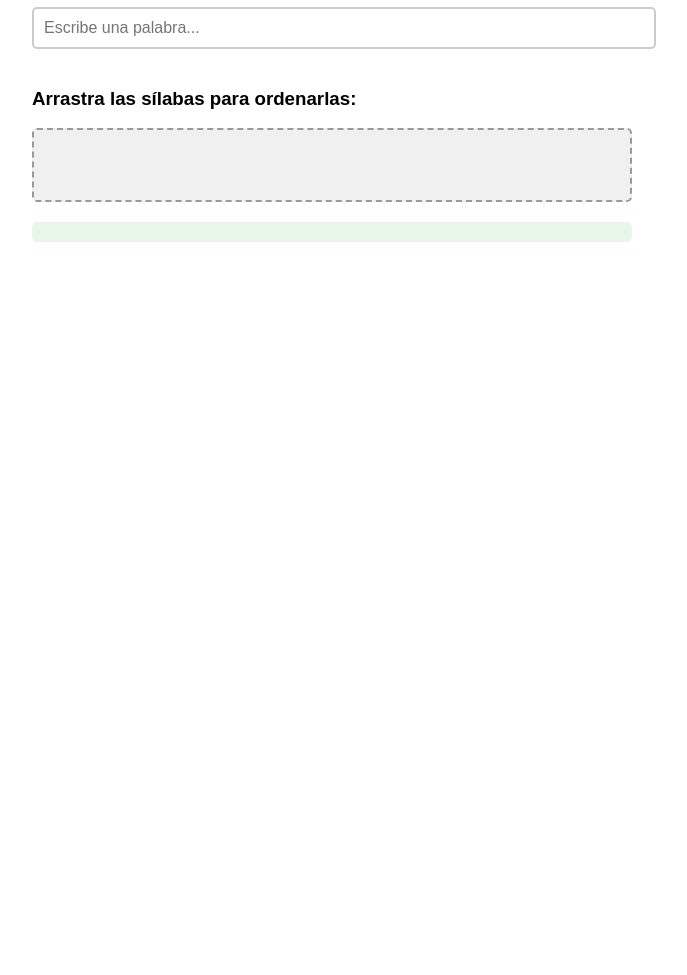
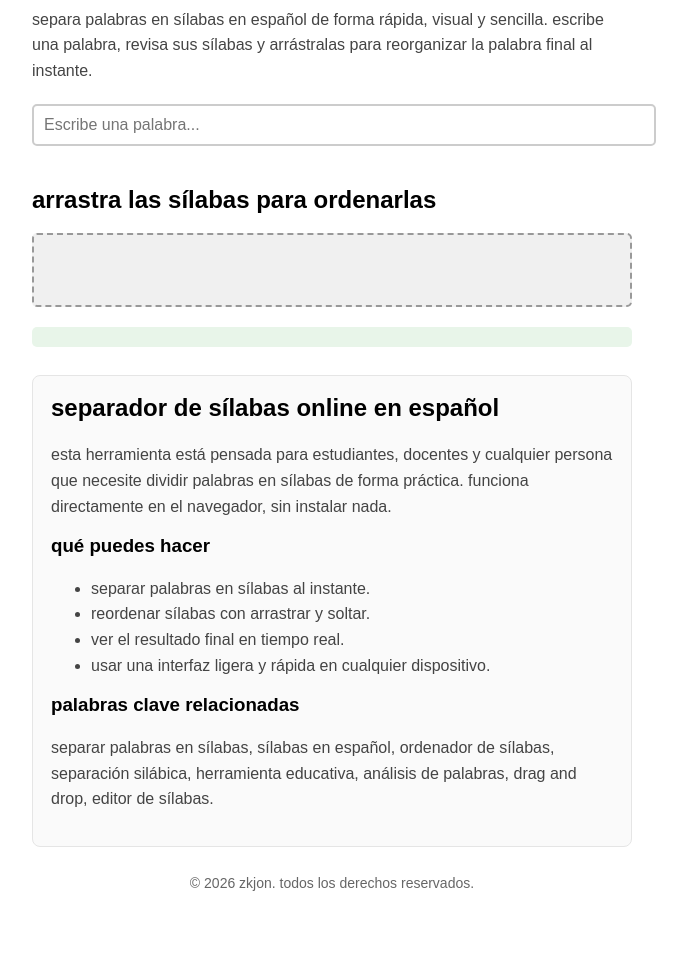
Before and after one commit to zkjon/anasilabo, a plain HTML site: page index.html in a window 1280 px wide. Shown: the part 143-1118 px from the top of the page, without its empty margins (308-995 px from the left). Before the commit the page ends 800 px from the top, so only its background shows below. Drawn offline with Linux system fonts and the light colour scheme.

Commit message:
feat: actualizar index.html con mejoras en SEO y contenido en español

```diff
--- a/index.html
+++ b/index.html
@@ -1,10 +1,44 @@
 <!DOCTYPE html>
-<html lang="en">
+<html lang="es">
 
 <head>
     <meta charset="UTF-8">
     <meta name="viewport" content="width=device-width, initial-scale=1.0">
-    <title>Separador de Sílabas</title>
+    <meta name="description"
+        content="Separador de sílabas en español online. Divide palabras en sílabas, reorganízalas con arrastrar y soltar, y obtén el resultado al instante.">
+    <meta name="keywords"
+        content="separador de sílabas, anasílabo, separar palabras en sílabas, sílabas en español, ordenador de sílabas, dividir palabras, drag and drop, herramienta educativa, análisis silábico">
+    <meta name="author" content="Separador de Sílabas">
+    <meta name="robots" content="index, follow, max-image-preview:large, max-snippet:-1, max-video-preview:-1">
+    <meta name="theme-color" content="#4CAF50">
+    <meta name="color-scheme" content="light">
+    <meta property="og:type" content="website">
+    <meta property="og:locale" content="es_ES">
+    <meta property="og:title" content="Separador de Sílabas | Ordenador de sílabas en español">
+    <meta property="og:description"
+        content="Divide palabras en sílabas, arrástralas para ordenarlas y visualiza el resultado al instante con esta herramienta educativa en español.">
+    <meta property="og:site_name" content="Separador de Sílabas">
+    <meta name="twitter:card" content="summary_large_image">
+    <meta name="twitter:title" content="Separador de Sílabas | Ordenador de sílabas en español">
+    <meta name="twitter:description"
+        content="Herramienta en español para separar palabras en sílabas y reorganizarlas de forma visual.">
+    <title>Separador de Sílabas | Ordenador de sílabas en español</title>
+    <script type="application/ld+json">
+        {
+            "@context": "https://schema.org",
+            "@type": "WebApplication",
+            "name": "Separador de Sílabas",
+            "description": "Herramienta online en español para separar palabras en sílabas y reorganizarlas visualmente.",
+            "applicationCategory": "EducationalApplication",
+            "operatingSystem": "Web",
+            "inLanguage": "es",
+            "offers": {
+                "@type": "Offer",
+                "price": "0",
+                "priceCurrency": "USD"
+            }
+        }
+    </script>
     <style>
         body {
             font-family: Arial, sans-serif;
@@ -65,17 +99,70 @@
             background-color: #e8f5e9;
             border-radius: 5px;
         }
+
+        .descripcion-seo {
+            font-size: 16px;
+            line-height: 1.6;
+            color: #444;
+            margin-bottom: 20px;
+        }
+
+        .seo-extra {
+            margin-top: 28px;
+            padding: 18px;
+            background: #fafafa;
+            border: 1px solid #e5e5e5;
+            border-radius: 8px;
+        }
+
+        .seo-extra h2,
+        .seo-extra h3 {
+            margin-top: 0;
+        }
+
+        .seo-extra p,
+        .seo-extra li {
+            color: #444;
+            line-height: 1.6;
+        }
     </style>
 </head>
 
 <body>
-    <h1>Ordenador de Sílabas</h1>
+    <header>
+        <h1>ordenador de sílabas</h1>
+        <p class="descripcion-seo">separa palabras en sílabas en español de forma rápida, visual y sencilla. escribe una
+            palabra, revisa sus sílabas y arrástralas para reorganizar la palabra final al instante.</p>
+    </header>
+
     <input type="text" id="origen" placeholder="Escribe una palabra...">
 
-    <h3>Arrastra las sílabas para ordenarlas:</h3>
+    <h2>arrastra las sílabas para ordenarlas</h2>
     <div class="contenedor-silabas" id="contenedor-silabas"></div>
 
     <div class="palabra-resultado" id="palabra-resultado"></div>
+
+    <section class="seo-extra" aria-labelledby="titulo-seo">
+        <h2 id="titulo-seo">separador de sílabas online en español</h2>
+        <p>esta herramienta está pensada para estudiantes, docentes y cualquier persona que necesite dividir palabras en
+            sílabas de forma práctica. funciona directamente en el navegador, sin instalar nada.</p>
+
+        <h3>qué puedes hacer</h3>
+        <ul>
+            <li>separar palabras en sílabas al instante.</li>
+            <li>reordenar sílabas con arrastrar y soltar.</li>
+            <li>ver el resultado final en tiempo real.</li>
+            <li>usar una interfaz ligera y rápida en cualquier dispositivo.</li>
+        </ul>
+
+        <h3>palabras clave relacionadas</h3>
+        <p>separar palabras en sílabas, sílabas en español, ordenador de sílabas, separación silábica, herramienta
+            educativa, análisis de palabras, drag and drop, editor de sílabas.</p>
+    </section>
+
+    <footer style="margin-top: 28px; text-align: center; color: #666; font-size: 14px;">
+        <p>© 2026 zkjon. todos los derechos reservados.</p>
+    </footer>
 
     <script>
         const origen = document.getElementById("origen");
```
